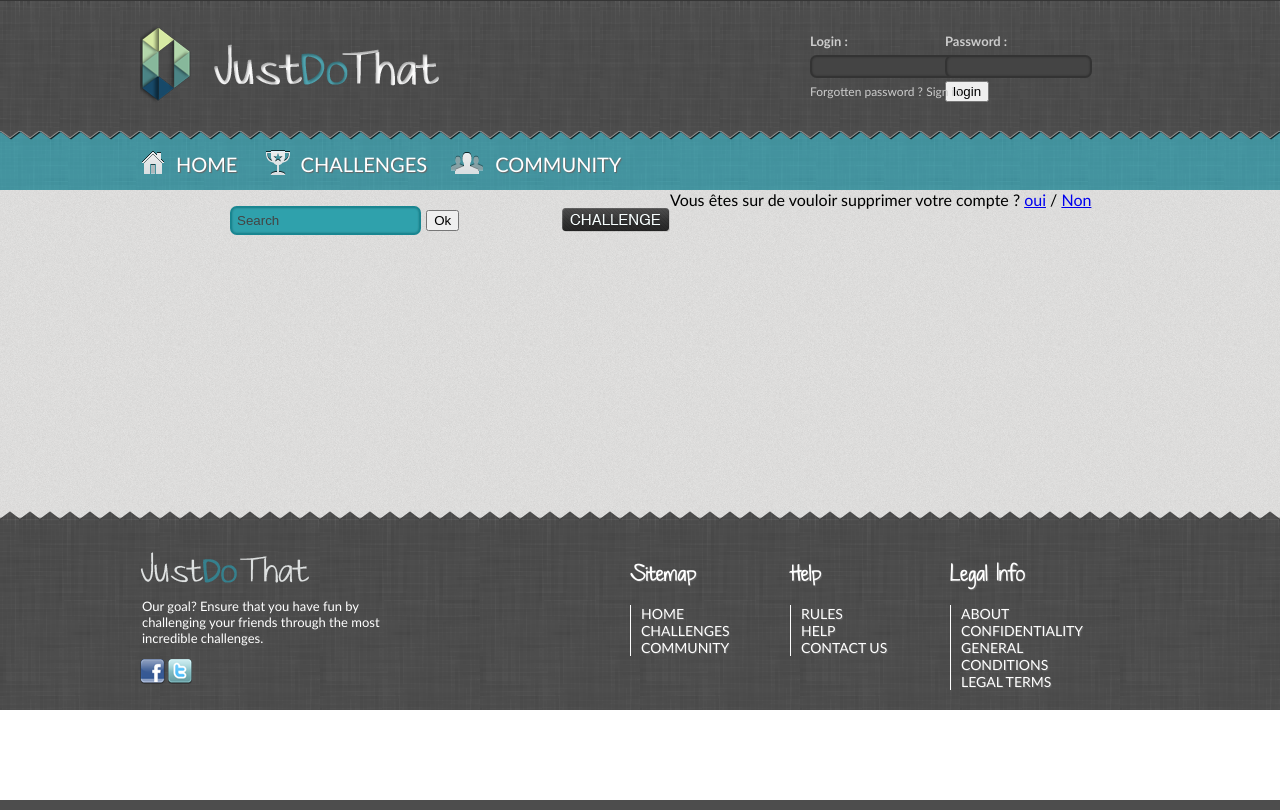
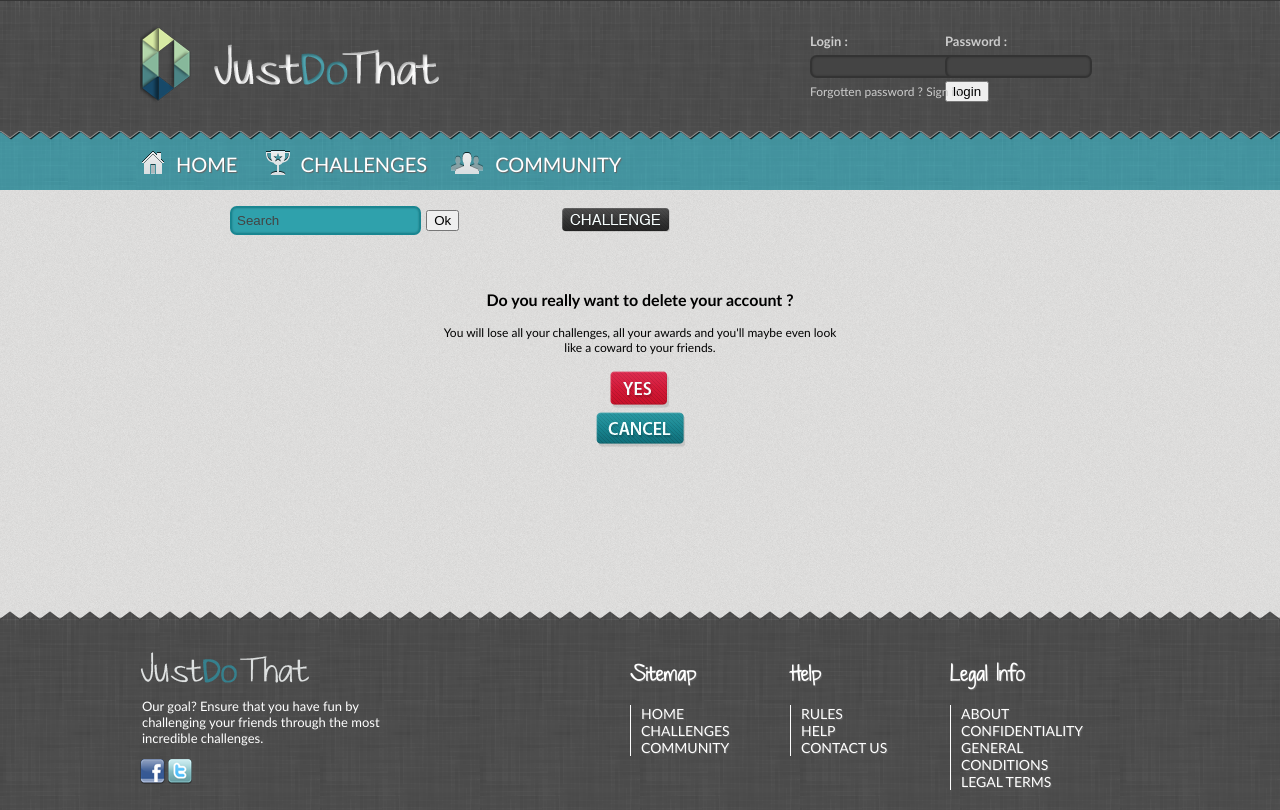
Before and after one commit to rtimothee/JustDoThat, a Django app: template templates/utilisateur/delete_account.html in a window 1280 px wide. Run offline with Django 3.2, Linux system fonts and the light colour scheme; the template is opened without the code that fills it, so the values that code supplies are empty.

Commit message:
INTE delete_account + Modifs background

```diff
--- a/media/style/style.css
+++ b/media/style/style.css
@@ -621,3 +637,40 @@ a img {
 .helptext {
 
 }
+
+
+
+
+
+
+#delete_account {
+	margin:auto;
+	margin-top:100px;
+	font-size: 16px;
+	font-weight:bold;
+	width:400px;
+}
+#delete_account #delete_yes {
+	display:block;
+	background:transparent url(../images/btn_yes.png);
+	width:60px;
+	height:40px;
+	margin:auto;
+}
+#delete_account #delete_yes:hover {
+	background:transparent url(../images/btn_yes_over.png);
+}
+#delete_account #delete_cancel {
+	display:block;
+	background:transparent url(../images/btn_cancel.png);
+	width:90px;
+	height:40px;
+	margin:auto;
+}
+#delete_account #delete_cancel:hover {
+	background:transparent url(../images/btn_cancel_over.png);
+}
+#delete_account .light {
+	font-size:12px;
+	font-weight:normal;
+}
--- a/templates/utilisateur/delete_account.html
+++ b/templates/utilisateur/delete_account.html
@@ -1,5 +1,9 @@
 {% extends "layout/base.html" %}
 
 {% block content %}
-	Vous êtes sur de vouloir supprimer votre compte ? <a href='/user/delete_account/?confirm=True'>oui</a>  / <a href='/'>Non</a>
+<div id="delete_account">
+	<p class="align_center">Do you really want to delete your account ?</p>
+	<p class="align_center light">You will lose all your challenges, all your awards and you'll maybe even look like a coward to your friends. </p>
+	<p class="align_center"><a href='/user/delete_account/?confirm=True' id="delete_yes"></a> <a href='/' id="delete_cancel"></a></p>
+</div>
 {% endblock %}
--- a/templates/utilisateur/profile.html
+++ b/templates/utilisateur/profile.html
@@ -47,7 +47,7 @@
 		<!-- si le user connecté est le même que le profil affiché, il peut modifier et supprimer son profil-->
 		{% ifequal user.id user_to_display.id %}
 			<a id="edit_profile_link" href="/user/edit-profile">> Edit my profile</a><br/>
-			<a id="delete_profile_link" href="/user/delete-account/?confirm=false">> Delete my account</a><br/>
+			<a id="delete_profile_link" href="/user/delete_account">> Delete my account</a><br/>
 		{% endifequal %}
 
 
```
Also changed, not shown: other parts of media/style/style.css (+21 -5 lines), media/images/background_bis.png (added), media/images/btn_cancel.png (added), media/images/btn_cancel_over.png (added), media/images/btn_yes.png (added), media/images/btn_yes_over.png (added).
